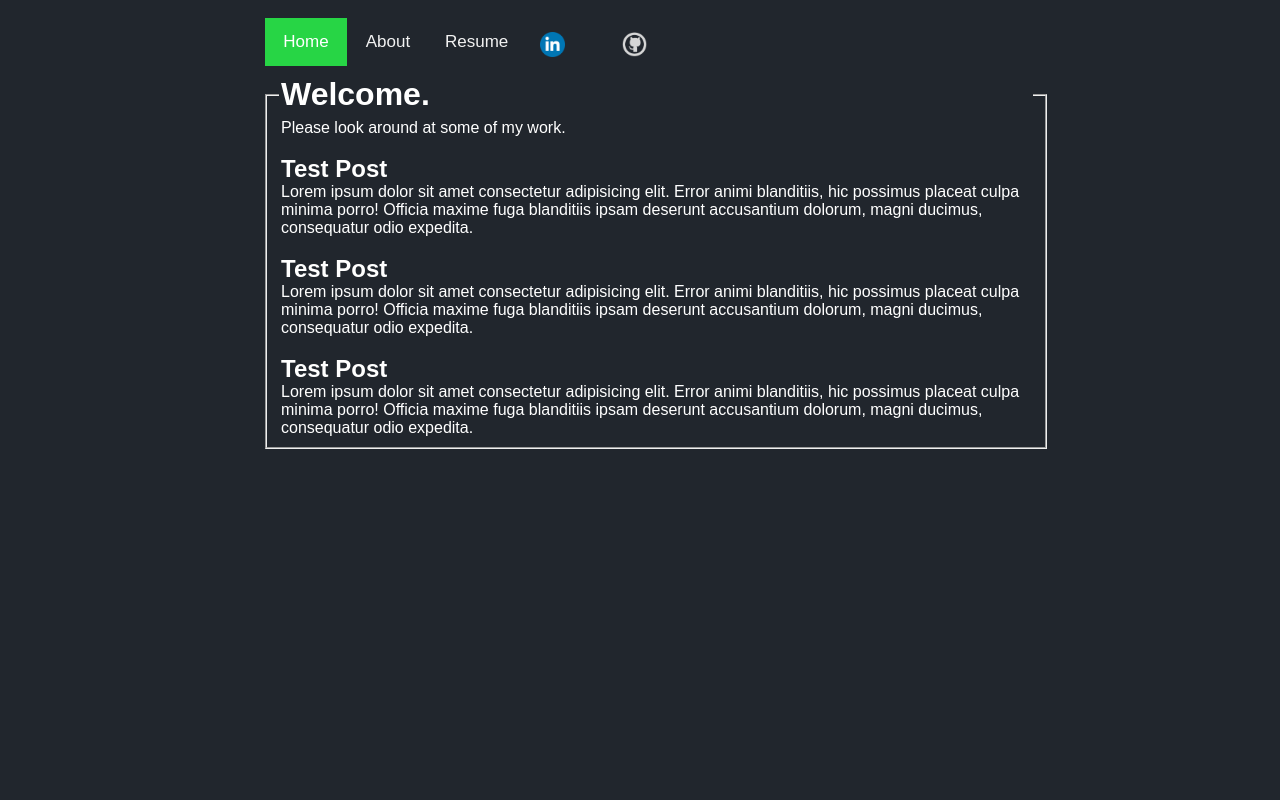
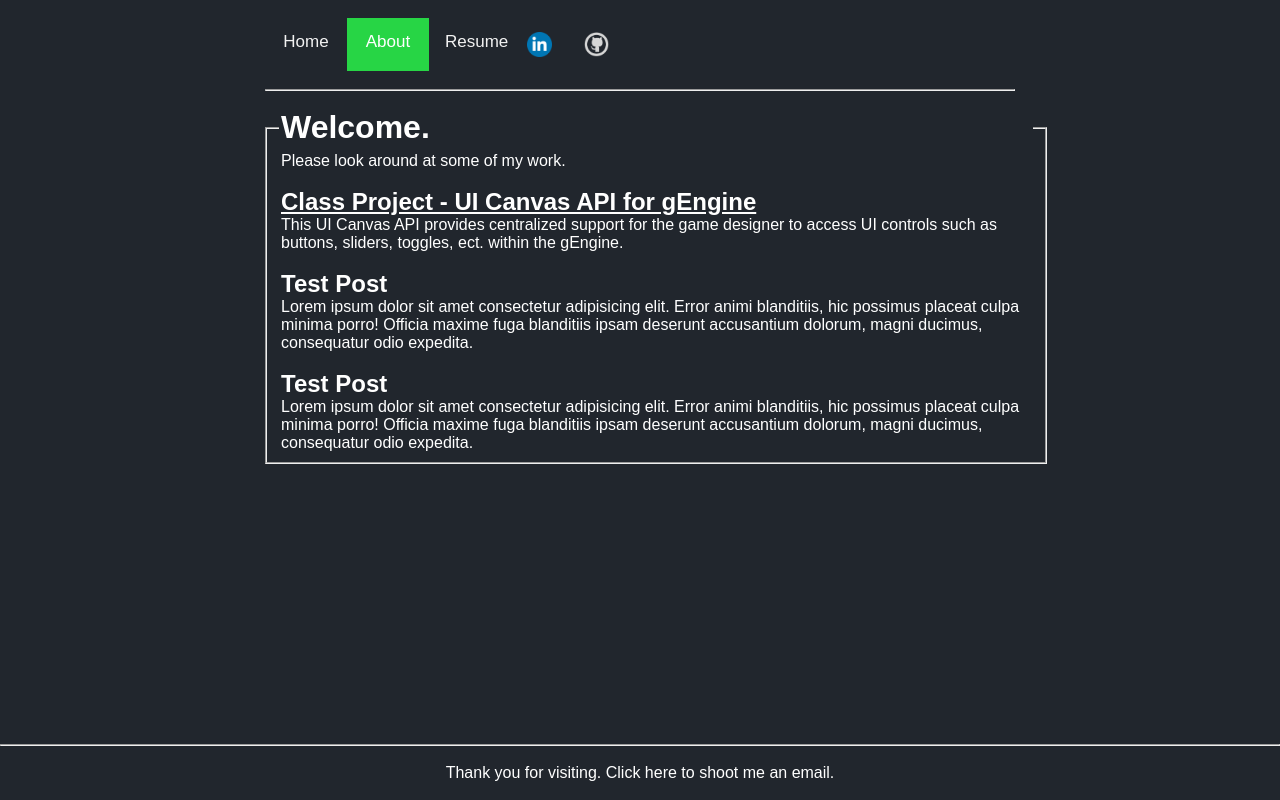
Before and after one commit to Scottin3d/Scottin3d.github.io, a plain HTML site: page index.html in a window 1280 px wide. Drawn offline with Linux system fonts and the light colour scheme.

Commit message:
About Page

```diff
--- a/index.html
+++ b/index.html
@@ -11,22 +11,24 @@
     <body>
         <div class="topnav">
             <br>
-            <a class="active" href="Scottin3d.github.io/">Home</a>&nbsp;&nbsp;&nbsp;
-            <a href="../About.html">About</a>&nbsp;&nbsp;&nbsp;
+            <a href="Scottin3d.github.io/">Home</a>&nbsp;&nbsp;&nbsp;
+            <a class="active" href="Scottin3d.github.io/">About</a>&nbsp;&nbsp;&nbsp;
             <a href="Scottin3d.github.io/">Resume</a>&nbsp;&nbsp;&nbsp;
-            <a href="https://www.linkedin.com/in/scottin3d/"><img src="src/linkedin.png" target="_blank" alt="Connect with me on LinkedIn" style="width: 25px; height: 25px;"></a>&nbsp;&nbsp;&nbsp;
-            <a href="https://github.com/scottin3d"><img src="src/gitAlt.png" target="_blank" alt="Check out my projects on Git" style="width: 25px; height: 25px; "></a>&nbsp;&nbsp;&nbsp;
-            <br>
-            <br>
+            <a class="icon" href="https://www.linkedin.com/in/scottin3d/"><img src="src/linkedin.png" target="_blank" alt="Connect with me on LinkedIn" style="width: 25px; height: 25px;"></a>&nbsp;&nbsp;&nbsp;
+            <a class="icon" href="https://github.com/scottin3d"><img src="src/gitAlt.png" target="_blank" alt="Check out my projects on Git" style="width: 25px; height: 25px; "></a>&nbsp;&nbsp;&nbsp;
         </div>
         <div>
+            <br>
+            <hr style="width:auto; text-align:left; margin-left:0">
+            <br>
+
             <fieldset>
                 <legend><h1>Welcome.</h1></legend>
                     <p>Please look around at some of my work.</p><br>
                     <table class="table">
                         <tr>
-                            <h2>Test Post</h2>
-                            <p>Lorem ipsum dolor sit amet consectetur adipisicing elit. Error animi blanditiis, hic possimus placeat culpa minima porro! Officia maxime fuga blanditiis ipsam deserunt accusantium dolorum, magni ducimus, consequatur odio expedita.</p>
+                            <h2><a href="posts/CanvasAPI.html">Class Project - UI Canvas API for gEngine</a></h2>
+                            <p>This UI Canvas API provides centralized support for the game designer to access UI controls such as buttons, sliders, toggles, ect. within the gEngine.</p>
                             <br>
                             <h2>Test Post</h2>
                             <p>Lorem ipsum dolor sit amet consectetur adipisicing elit. Error animi blanditiis, hic possimus placeat culpa minima porro! Officia maxime fuga blanditiis ipsam deserunt accusantium dolorum, magni ducimus, consequatur odio expedita.</p>
@@ -39,6 +41,12 @@
 
             </fieldset>
         </div>
-        <script src="" async defer></script>
+        <div class="footer">
+            <hr style="width:auto; text-align:left; margin-left:0">
+            <br>
+            Thank you for visiting.  Click here to shoot me an email.
+            <br>
+            <br>
+        </div>
     </body>
 </html>
--- a/styles.css
+++ b/styles.css
@@ -19,7 +19,7 @@
     text-decoration: none;
     font-size: 17px;
     width: 50px;
-
+    height: 25px;
   }
 
   /* Change the color of links on hover */
@@ -33,3 +33,28 @@
     background-color: #27d545;
     color: white;
   }
+
+  .topnav a.icon{
+      width: auto;
+  }
+
+  .main{
+  }
+
+  /*In-text images*/
+  .w3-round{
+    float: left;
+    width: 200px;
+    height: auto;
+    padding: 5px;
+  }
+
+  .footer {
+    position: fixed;
+    margin: auto;
+    left: 0;
+    bottom: 0;
+    width: 100%;
+    color: white;
+    text-align: center;
+  }
```
Also changed, not shown: About.html (+17 -2 lines), src/IMG_5825.jpg (added).
